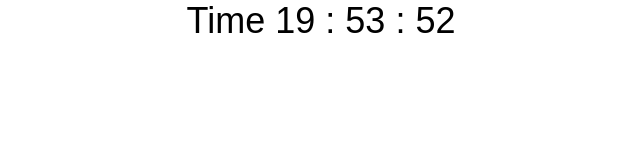
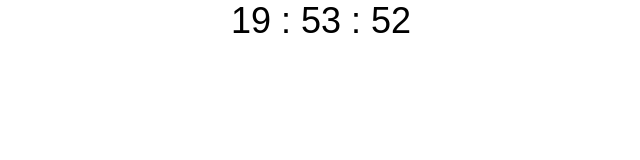
Before and after one commit to Lillyfrand/JS-Clock-Practice, a plain HTML site: page index.html in a window 1280 px wide. Shown: the whole page, without its empty margins (319-959 px from the left). Drawn offline with Linux system fonts and the light colour scheme.

Commit message:
Revert "added Time to clock"
This reverts commit fee8a019ec3833b4dc14485ca276eb734f14ae4d.

```diff
--- a/index.html
+++ b/index.html
@@ -7,7 +7,6 @@
 	</head>
 	<body>
 		<div class="clock">
-			Time
 			<span id="hr">00</span>
 			<span> : </span>
 			<span id="min">00</span>
```
